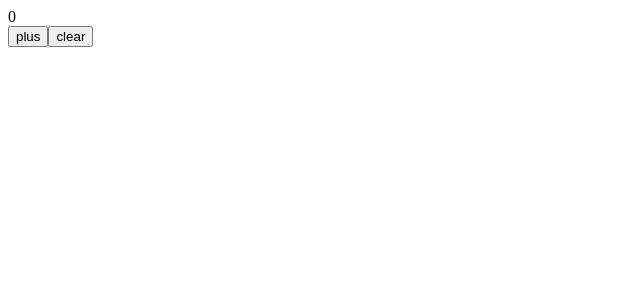
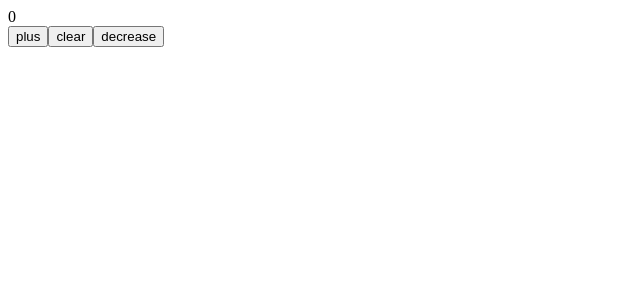
Before and after one commit to JuanDCeballos/fullstack-open, a React (Create React App) app in the folder part1/example-app/: page / in a window 1280 px wide. Shown: the top 300 px of the page, without its empty margins (0-640 px from the left). Built offline with nearby package versions, Linux system fonts and the light colour scheme.

Commit message:
Passing state to child components

```diff
--- a/part1/example-app/src/App.js
+++ b/part1/example-app/src/App.js
@@ -1,28 +1,31 @@
 import { useState } from 'react';
+
+const Display = (props) => {
+  return <div>{props.counter}</div>;
+};
+
+const Buttons = (props) => {
+  return <button onClick={props.onClick}>{props.text}</button>;
+};
 
 const App = () => {
   const [counter, setCounter] = useState(0);
 
-  // const handleClickLog = () => {
-  //   console.log('Clicked');
-  // };
-
-  const handleClickUI = () => {
-    setCounter(counter + 1);
-  };
-
-  const clearCounter = () => {
-    setCounter(0);
-  };
+  const increaseCounter = () => setCounter(counter + 1);
+  const decreaseCounter = () => setCounter(counter - 1);
+  const clearCounter = () => setCounter(0);
 
   return (
     <>
-      <div>{counter}</div>
+      <Display counter={counter} />
       {/* <button onClick={handleClickLog}>plus</button> */}
       {/* <button onClick={() => setCounter(counter + 1)}>plus</button> */}
-      <button onClick={handleClickUI}>plus</button>
+      {/* <button onClick={increaseCounter}>plus</button> */}
       {/* <button onClick={() => setCounter(0)}>clear</button> */}
-      <button onClick={clearCounter}>clear</button>
+      {/* <button onClick={clearCounter}>clear</button> */}
+      <Buttons onClick={increaseCounter} text='plus' />
+      <Buttons onClick={clearCounter} text='clear' />
+      <Buttons onClick={decreaseCounter} text='decrease' />
     </>
   );
 };
```
